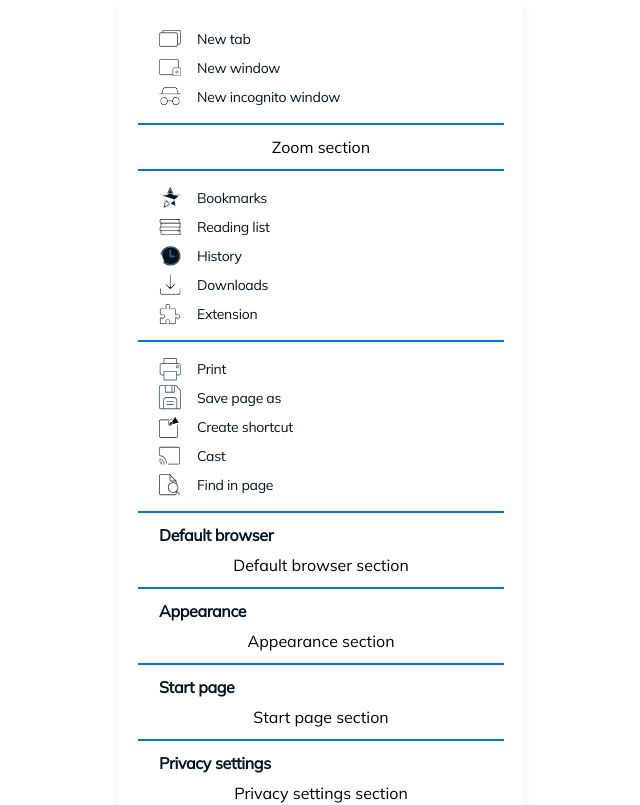
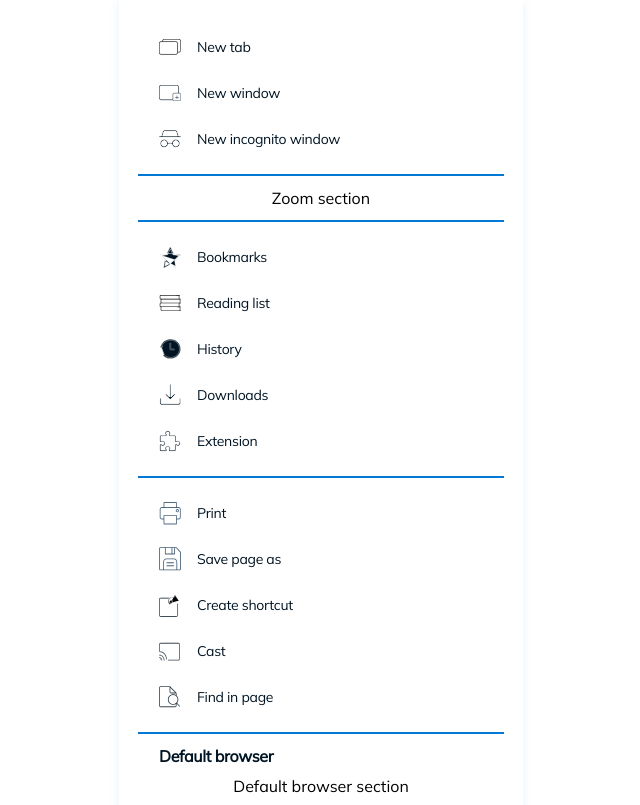
Before and after one commit to IsignInternationalInc/Chrome-SideMenu-Simulator, a React (Create React App) app: page / in a window 1280 px wide. Shown: the top 805 px of the page, without its empty margins (319-959 px from the left). Built offline with nearby package versions, Linux system fonts and the light colour scheme.

Commit message:
change to line-height 32

```diff
--- a/src/components/MenuItem/style.css
+++ b/src/components/MenuItem/style.css
@@ -10,9 +10,10 @@
 
 .menu-item {
     width: 100%;
-    height: 25px;
-    margin-top: 2px;
-    margin-bottom: 2px;
+    line-height: 32px;
+    /* height: 25px; */
+    /* margin-top: 2px; */
+    /* margin-bottom: 2px; */
     display: flex;
     align-items: center;
     justify-content: space-between;
```
